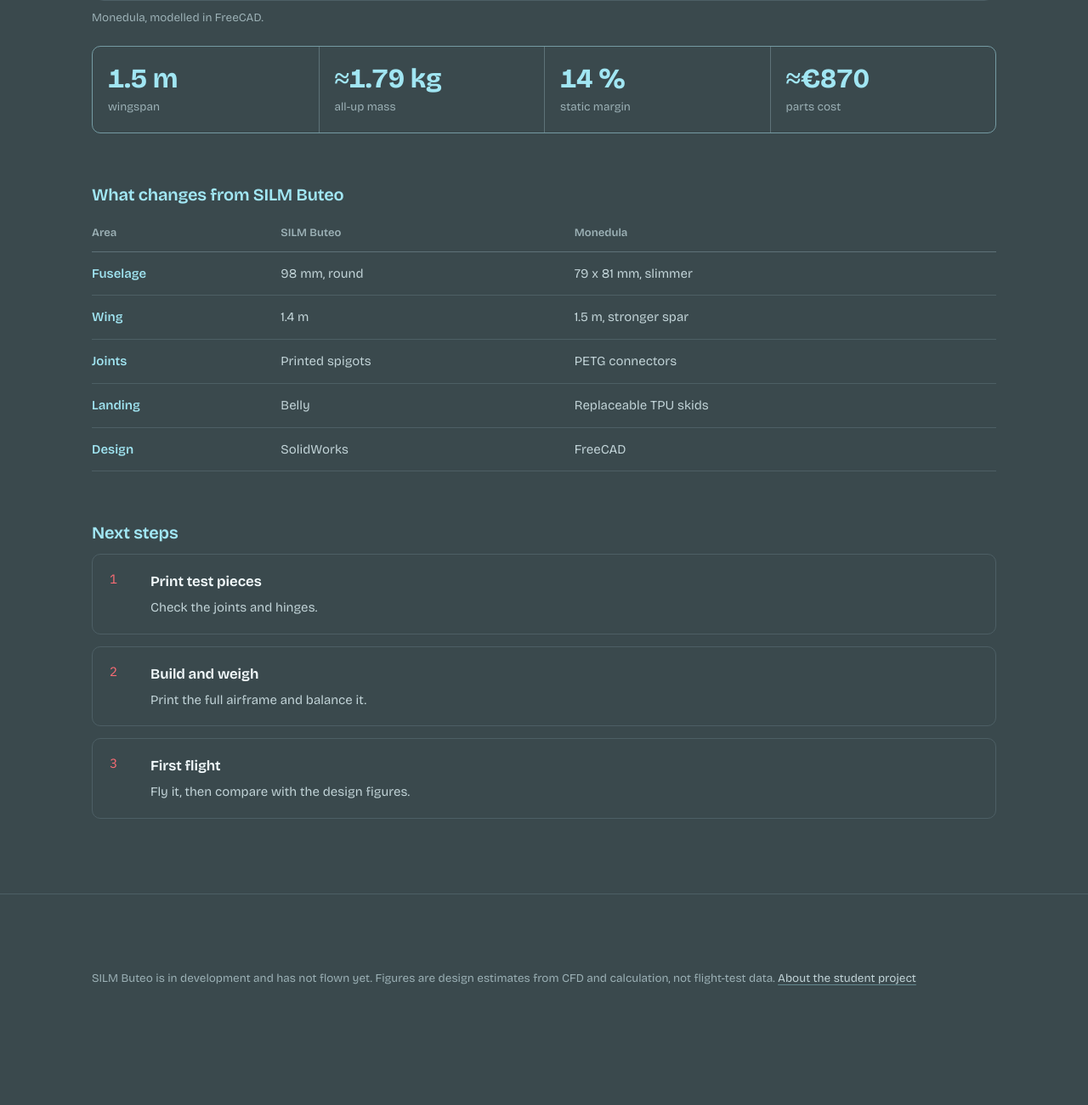
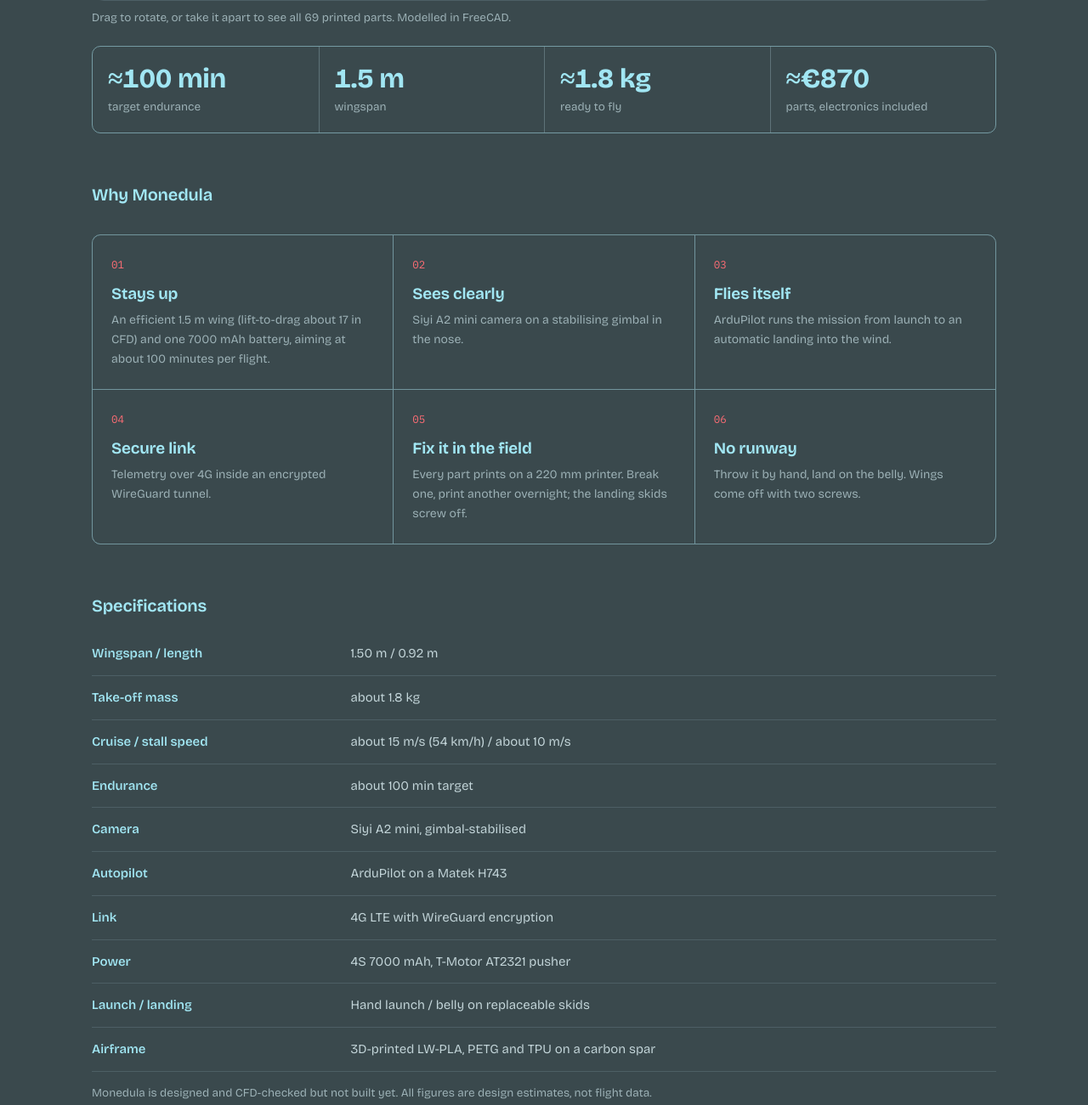
Before and after one commit to rometlehari-maker/uav-silm, a plain HTML site: page monedula.html in a window 1280 px wide. Shown: the part 946-2247 px from the top of the page at 85% size. Drawn offline with Linux system fonts and the light colour scheme; no server answers.

Commit message:
Monedula page: product-style content (benefits, specifications) (#26)
Claude-Session: https://claude.ai/code/session_01CFhWm8xeH6teAiDTszaRiF

Co-authored-by: Claude <noreply@anthropic.com>

```diff
--- a/monedula.html
+++ b/monedula.html
@@ -4,7 +4,7 @@
 <meta charset="UTF-8">
 <meta name="viewport" content="width=device-width, initial-scale=1, viewport-fit=cover">
 <title>SILM Monedula, the next airframe | UAV SILM</title>
-<meta name="description" content="SILM Monedula is the planned successor to SILM Buteo: a parametric, print-ready airframe with a 1.5 m wing, CFD-checked stability and PETG connectors.">
+<meta name="description" content="SILM Monedula: a hand-launched, 3D-printed observation UAV with about 100 minutes target endurance, a gimbal camera and an encrypted 4G link, for about €870 in parts. In development.">
 <meta name="keywords" content="UAV SILM, SILM UAV, SILM drone, UAV Silm, unmanned aerial vehicle SILM, Strategic Intelligence and Land Monitoring, Romet Lehari, Romet Salvador Lehari, Romet Salvador, Romet S. Lehari, Ludvig Janisk, Karl-Robin Koppel, fixed-wing UAV, ISR UAV, reconnaissance drone, student drone project, 3D printed UAV, hand launched UAV, LW-PLA UAV, UAV 3D model, centre of gravity, XFLR5, OpenFOAM, ArduPilot, Estonia UAV, Estonian drone, Tallinn, Gustav Adolfi Gümnaasium, GAG, STEAM project, droon, mehitamata õhusõiduk, õpilasprojekt, STEAM-projekt">
 <meta name="author" content="Romet Salvador Lehari, Ludvig Janisk, Karl-Robin Koppel">
 <meta name="robots" content="index, follow, max-image-preview:large">
@@ -21,10 +21,10 @@
 <meta property="og:site_name" content="UAV SILM">
 <meta property="og:locale" content="en_GB">
 <meta property="og:title" content="SILM Monedula, the next airframe | UAV SILM">
-<meta property="og:description" content="SILM Monedula is the planned successor to SILM Buteo: a parametric, print-ready airframe with a 1.5 m wing, CFD-checked stability and PETG connectors.">
+<meta property="og:description" content="SILM Monedula: a hand-launched, 3D-printed observation UAV with about 100 minutes target endurance, a gimbal camera and an encrypted 4G link, for about €870 in parts. In development.">
 <meta name="twitter:card" content="summary_large_image">
 <meta name="twitter:title" content="SILM Monedula, the next airframe | UAV SILM">
-<meta name="twitter:description" content="SILM Monedula is the planned successor to SILM Buteo: a parametric, print-ready airframe with a 1.5 m wing, CFD-checked stability and PETG connectors.">
+<meta name="twitter:description" content="SILM Monedula: a hand-launched, 3D-printed observation UAV with about 100 minutes target endurance, a gimbal camera and an encrypted 4G link, for about €870 in parts. In development.">
 <link rel="icon" type="image/jpeg" href="images/logo_small.jpg">
 <link rel="apple-touch-icon" href="images/logo_small.jpg">
 <link rel="preload" href="fonts/bricolage-latin.woff2" as="font" type="font/woff2" crossorigin>
@@ -77,10 +77,10 @@
 
   <section class="s" id="monedula">
     <div class="wrap">
-      <div class="divider"><img src="images/logo_small.jpg" alt="" width="96" height="96" loading="lazy" decoding="async"><div class="rule"></div><span class="sec">Next plan</span></div>
-      <div class="kicker rv">Next airframe · designed, not built yet</div>
+      <div class="divider"><img src="images/logo_small.jpg" alt="" width="96" height="96" loading="lazy" decoding="async"><div class="rule"></div><span class="sec">Monedula</span></div>
+      <div class="kicker rv">Fixed-wing observation UAV · in development</div>
       <h2 class="rv">SILM Monedula</h2>
-      <p class="lead rv">Monedula is the planned successor to SILM Buteo: same electronics and software, a new airframe built on what we learnt.</p>
+      <p class="lead rv">A hand-launched observation drone you print, fly and repair yourself. Long endurance, a stabilised camera and an encrypted 4G link, for about €870 in parts.</p>
 
       <figure class="rv" style="margin-top:34px">
         <div class="v3d v3d-hero" data-v3d="monedula" role="group" aria-label="Interactive 3D model of SILM Monedula. Drag to rotate, scroll to zoom; use Take it apart to see the parts.">
@@ -95,32 +95,39 @@
           <button class="v3d-activate" type="button" data-act="activate" hidden><svg viewBox="0 0 24 24"><path d="M4 12a8 8 0 0 1 14-5.3M20 12a8 8 0 0 1-14 5.3M18 3v4h-4M6 21v-4h4"/></svg>Tap to rotate the model</button>
           <button class="vbtn v3d-done" type="button" data-act="release" hidden>Done</button>
         </div>
-        <figcaption>Monedula, modelled in FreeCAD.</figcaption></figure>
+        <figcaption>Drag to rotate, or take it apart to see all 69 printed parts. Modelled in FreeCAD.</figcaption></figure>
 
       <div class="statgrid rv">
+        <div><div class="v">≈100 min</div><div class="l">target endurance</div></div>
         <div><div class="v">1.5 m</div><div class="l">wingspan</div></div>
-        <div><div class="v">≈1.79 kg</div><div class="l">all-up mass</div></div>
-        <div><div class="v">14 %</div><div class="l">static margin</div></div>
-        <div><div class="v">≈€870</div><div class="l">parts cost</div></div>
+        <div><div class="v">≈1.8 kg</div><div class="l">ready to fly</div></div>
+        <div><div class="v">≈€870</div><div class="l">parts, electronics included</div></div>
       </div>
-
-      <h3 class="rv" style="margin-top:56px">What changes from SILM Buteo</h3>
-      <table class="tbl rv">
-        <thead><tr><th>Area</th><th>SILM Buteo</th><th>Monedula</th></tr></thead>
+      <h3 class="rv" style="margin-top:56px">Why Monedula</h3>
+      <div class="cards c3 rv">
+        <div><div class="card-k">01</div><div class="card-t">Stays up</div><div class="card-s">An efficient 1.5 m wing (lift-to-drag about 17 in CFD) and one 7000 mAh battery, aiming at about 100 minutes per flight.</div></div>
+        <div><div class="card-k">02</div><div class="card-t">Sees clearly</div><div class="card-s">Siyi A2 mini camera on a stabilising gimbal in the nose.</div></div>
+        <div><div class="card-k">03</div><div class="card-t">Flies itself</div><div class="card-s">ArduPilot runs the mission from launch to an automatic landing into the wind.</div></div>
+        <div><div class="card-k">04</div><div class="card-t">Secure link</div><div class="card-s">Telemetry over 4G inside an encrypted WireGuard tunnel.</div></div>
+        <div><div class="card-k">05</div><div class="card-t">Fix it in the field</div><div class="card-s">Every part prints on a 220 mm printer. Break one, print another overnight; the landing skids screw off.</div></div>
+        <div><div class="card-k">06</div><div class="card-t">No runway</div><div class="card-s">Throw it by hand, land on the belly. Wings come off with two screws.</div></div>
+      </div>
+      <h3 class="rv" style="margin-top:56px">Specifications</h3>
+      <div class="tblwrap rv"><table class="tbl">
         <tbody>
-          <tr><td>Fuselage</td><td>98 mm, round</td><td>79 x 81 mm, slimmer</td></tr>
-          <tr><td>Wing</td><td>1.4 m</td><td>1.5 m, stronger spar</td></tr>
-          <tr><td>Joints</td><td>Printed spigots</td><td>PETG connectors</td></tr>
-          <tr><td>Landing</td><td>Belly</td><td>Replaceable TPU skids</td></tr>
-          <tr><td>Design</td><td>SolidWorks</td><td>FreeCAD</td></tr>
+          <tr><td>Wingspan / length</td><td>1.50 m / 0.92 m</td></tr>
+          <tr><td>Take-off mass</td><td>about 1.8 kg</td></tr>
+          <tr><td>Cruise / stall speed</td><td>about 15 m/s (54 km/h) / about 10 m/s</td></tr>
+          <tr><td>Endurance</td><td>about 100 min target</td></tr>
+          <tr><td>Camera</td><td>Siyi A2 mini, gimbal-stabilised</td></tr>
+          <tr><td>Autopilot</td><td>ArduPilot on a Matek H743</td></tr>
+          <tr><td>Link</td><td>4G LTE with WireGuard encryption</td></tr>
+          <tr><td>Power</td><td>4S 7000 mAh, T-Motor AT2321 pusher</td></tr>
+          <tr><td>Launch / landing</td><td>Hand launch / belly on replaceable skids</td></tr>
+          <tr><td>Airframe</td><td>3D-printed LW-PLA, PETG and TPU on a carbon spar</td></tr>
         </tbody>
-      </table>
-      <h3 class="rv" style="margin-top:56px">Next steps</h3>
-      <div class="eval rv">
-        <div class="item"><span class="mk">1</span><div><h4>Print test pieces</h4><p>Check the joints and hinges.</p></div></div>
-        <div class="item"><span class="mk">2</span><div><h4>Build and weigh</h4><p>Print the full airframe and balance it.</p></div></div>
-        <div class="item"><span class="mk">3</span><div><h4>First flight</h4><p>Fly it, then compare with the design figures.</p></div></div>
-      </div>
+      </table></div>
+      <p class="note rv">Monedula is designed and CFD-checked but not built yet. All figures are design estimates, not flight data.</p>
     </div>
   </section>
 
```
